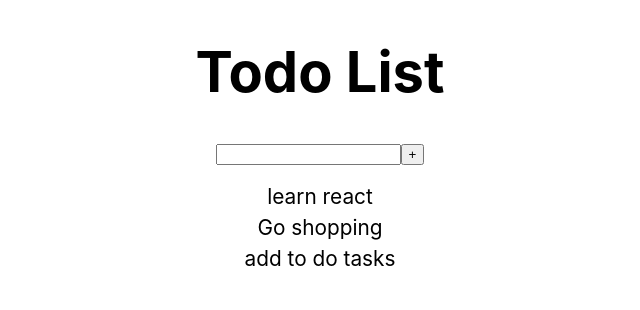
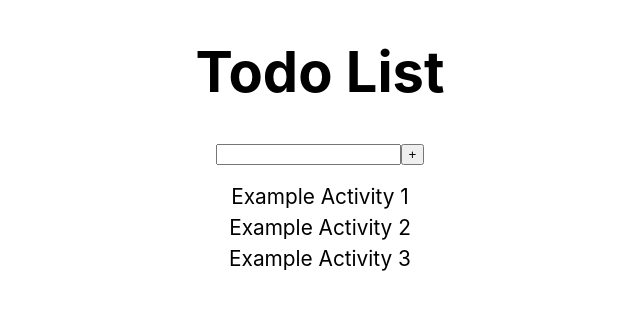
Before and after one commit to williambilsdon/ToDoList, a React (Create React App) app: page / in a window 1280 px wide. Shown: the top 310 px of the page, without its empty margins (320-960 px from the left). Built offline with nearby package versions, Linux system fonts and the light colour scheme.

Commit message:
All working bar issue with componentDidMount Example Data

```diff
--- a/src/App.js
+++ b/src/App.js
@@ -67,22 +67,23 @@ class ToDoApp extends React.Component{
     this.addItem=this.addItem.bind(this);
     this.deleteItem=this.deleteItem.bind(this);
 
-
-    this.state.tasks.push({key: 0, value:"learn react"});
-    this.state.tasks.push({key: 1, value:"Go shopping"});
-    this.state.tasks.push({key: 2, value:"add to do tasks"});
-
-  }
-
-  componentDidMount(){
-    this.setState({nextKey: this.state.tasks.length});
   }
 
   addItem(toDoItem) {
     var newList = this.state.tasks;
+    console.log(this.state.nextKey)
     newList.push({key: this.state.nextKey, value: toDoItem});
     this.setState({tasks: newList, nextKey: newList.length});
-    console.log(this.state.tasks)
+    console.log(newList)
+  }
+
+  componentDidMount(){
+    this.addItem("Example Activity 1");
+    this.setState({nextKey: 1})
+    this.addItem("Example Activity 2");
+    this.setState({nextKey: 2})
+    this.addItem("Example Activity 3");
+    this.setState({nextKey: 3})
   }
 
   deleteItem(item) {
```
Also changed, not shown: 1 other file (tests, documents, lock files or other folders).
